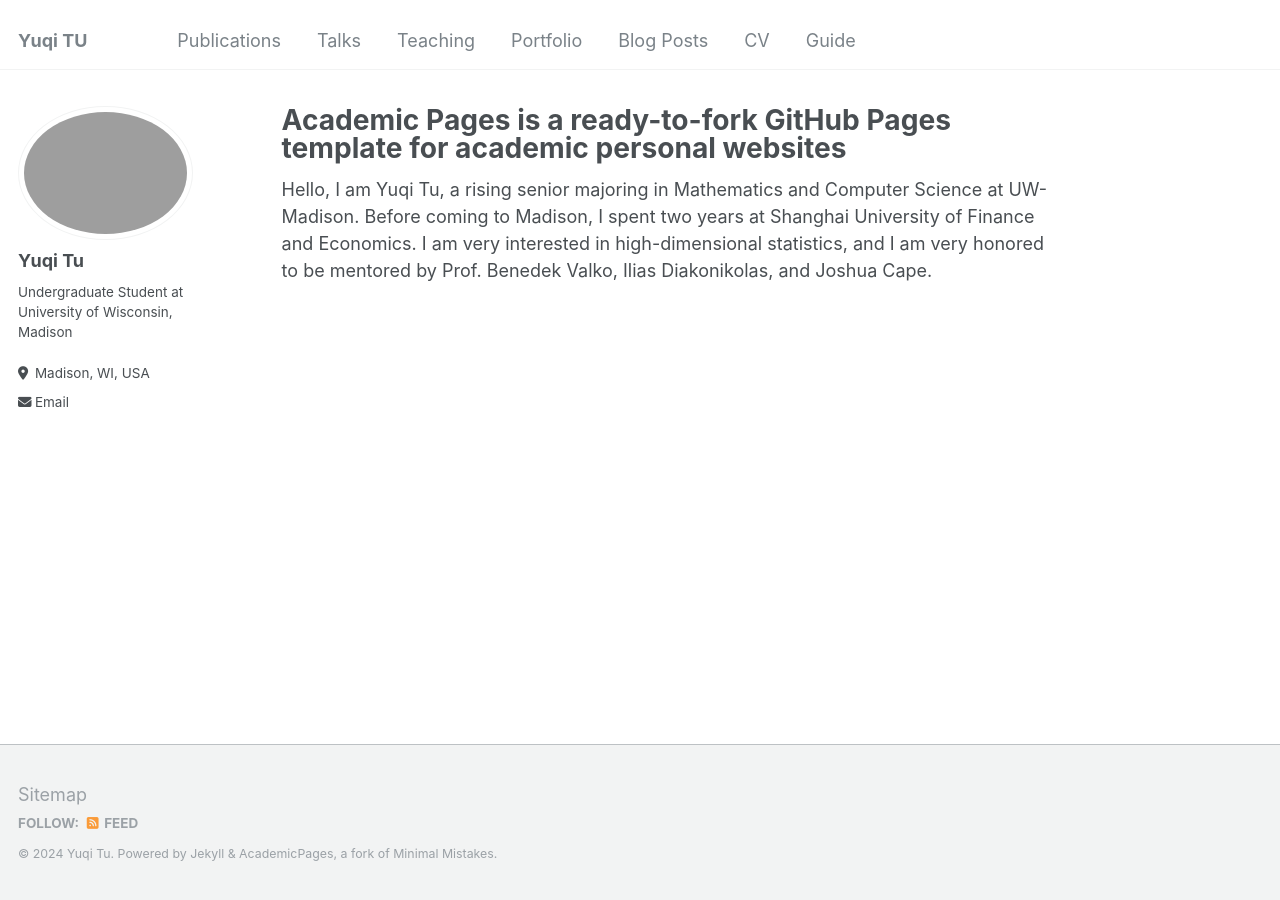
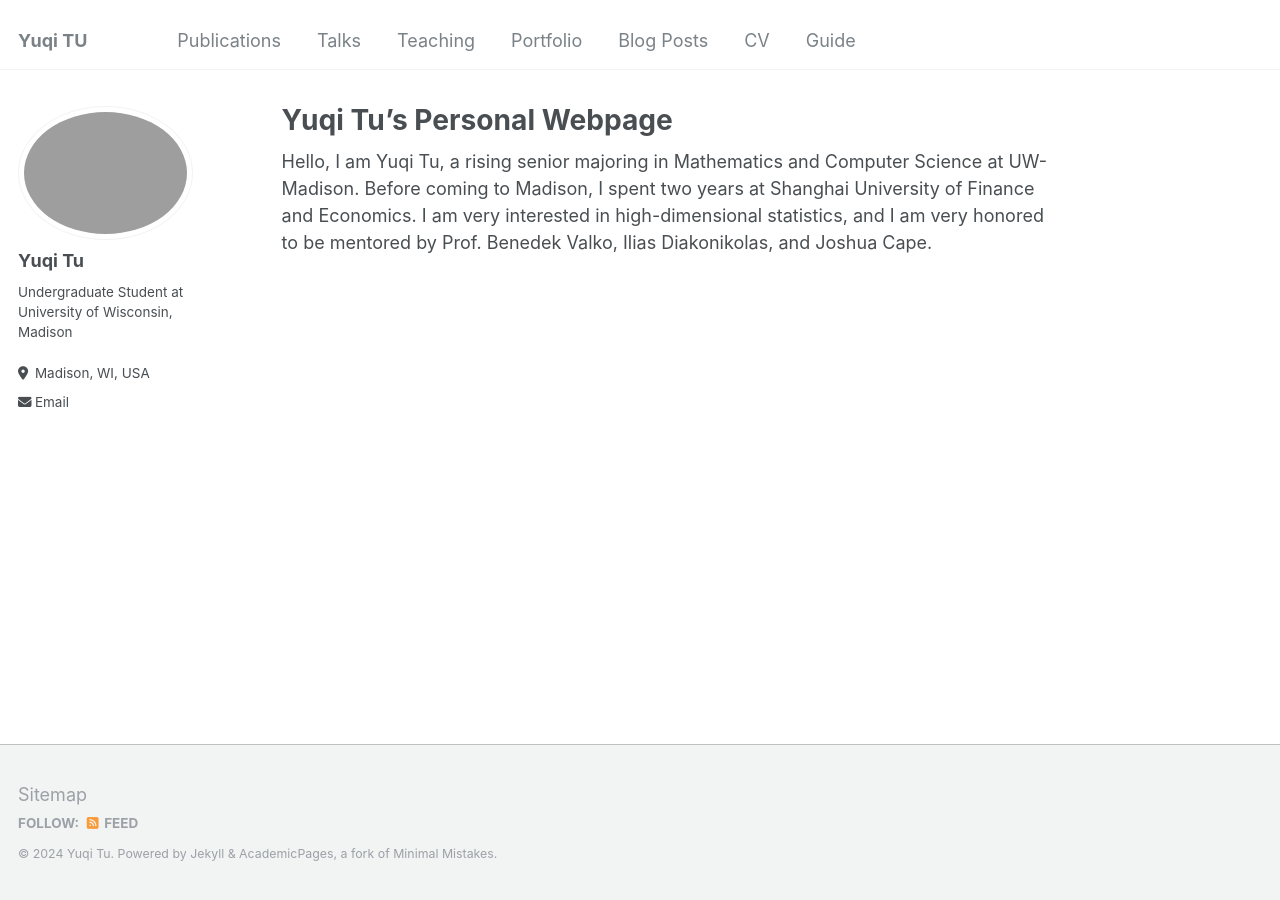
Before and after one commit to Yu7iTu/Yu7iTu.github.io, a Jekyll site: the page built from _pages/about.md, in a window 1280 px wide. Built offline with Jekyll 4.4.1, drawn with Linux system fonts in a browser that asks for light colours.

Commit message:
Update about.md

```diff
--- a/_pages/about.md
+++ b/_pages/about.md
@@ -1,6 +1,6 @@
 ---
 permalink: /
-title: "Academic Pages is a ready-to-fork GitHub Pages template for academic personal websites"
+title: "Yuqi Tu's Personal Webpage"
 author_profile: true
 redirect_from:
   - /about/
```
